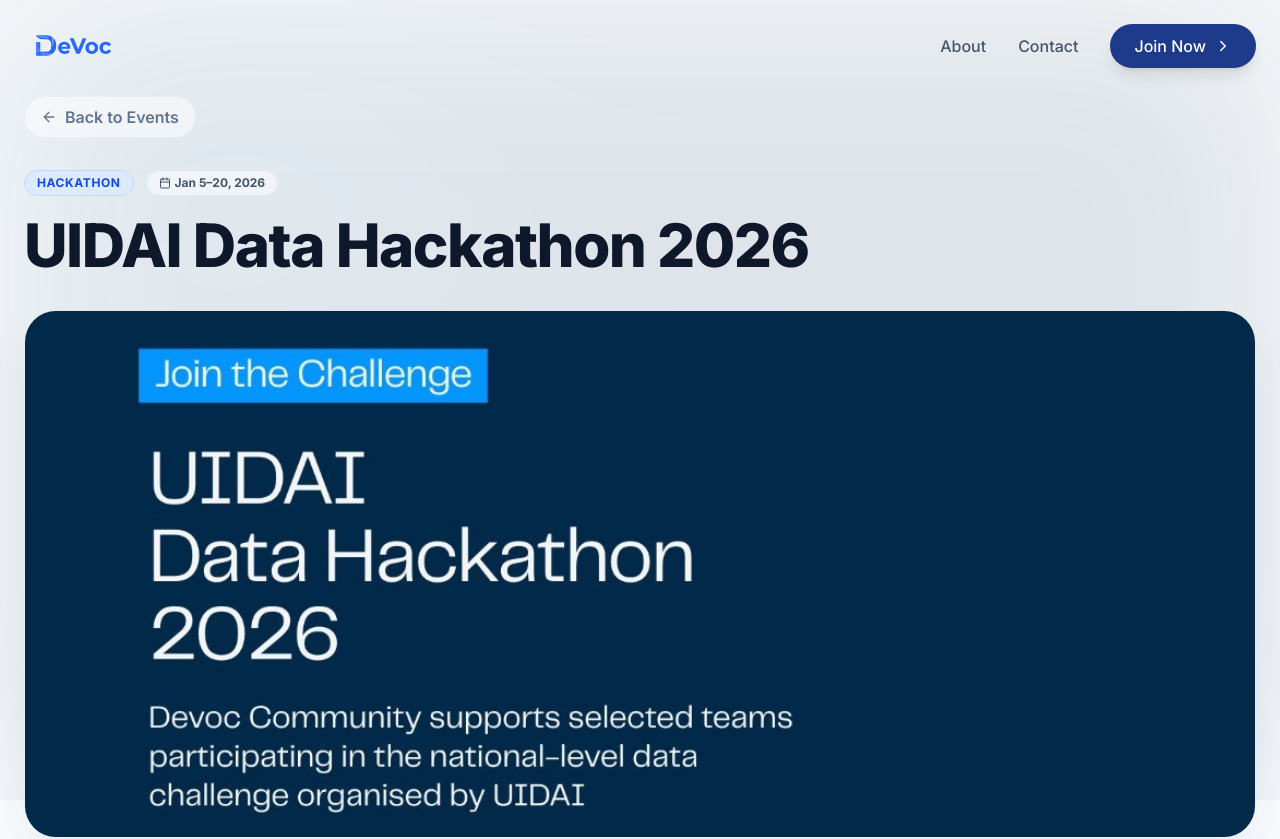
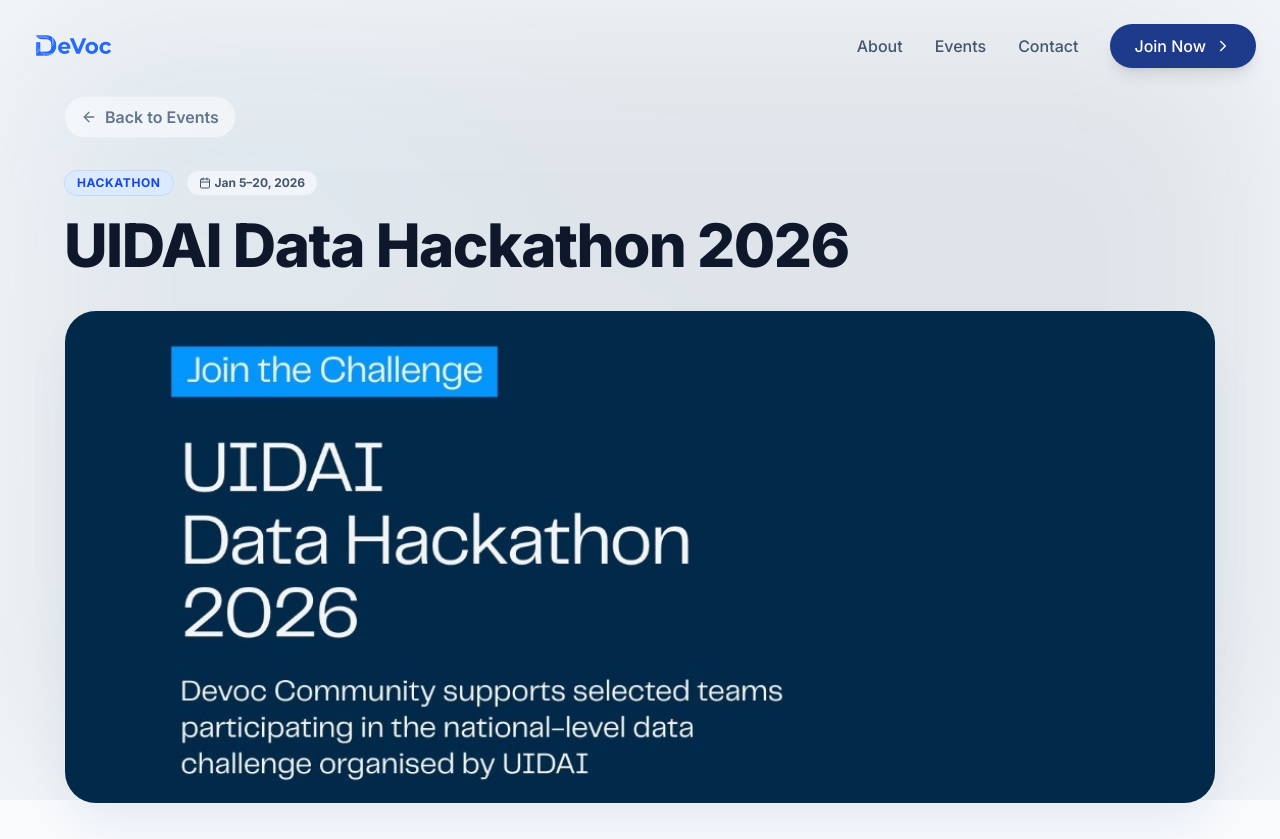
Before and after one commit to jishad-farook-clg/devoc, a Next.js app: page /events/1 in a window 1280 px wide. Shown: the top 839 px of the page. Built offline with nearby package versions, Linux system fonts and the light colour scheme.

Commit message:
style fix

```diff
--- a/app/events/[id]/page.tsx
+++ b/app/events/[id]/page.tsx
@@ -28,7 +28,7 @@
     <div className="min-h-screen bg-slate-50 flex flex-col">
       <Navbar />
 
-      <main className="flex-grow pt-24 pb-16">
+      <main className="flex-grow pt-24 px-10 pb-16">
         {/* AMBIENT BACKGROUND LAYER */}
         <div className="fixed inset-0 z-0 overflow-hidden pointer-events-none">
           <div className="absolute top-0 left-0 w-full h-[800px] opacity-10">
--- a/app/events/page.tsx
+++ b/app/events/page.tsx
@@ -39,7 +39,7 @@
       <Navbar />
 
       <main className="flex-grow">
-        <section className="py-20 md:py-24 relative overflow-hidden">
+        <section className="py-20 px-10 md:py-24 relative overflow-hidden">
 
           {/* Subtle Grid Background */}
           <div className="absolute inset-0 bg-[url('https://grainy-gradients.vercel.app/noise.svg')] opacity-20 mix-blend-soft-light pointer-events-none" />
@@ -51,7 +51,7 @@
             <div className="flex flex-col md:flex-row justify-between items-end mb-10 gap-4">
               <div className="max-w-2xl">
                 <h2 className="text-3xl md:text-4xl font-extrabold text-slate-900 mb-3 tracking-tight">
-                  Where We&apos;ve <span className="text-blue-600">Been</span>
+                  Where We&apos;ve Been
                 </h2>
                 <p className="text-slate-600 text-base md:text-lg">
                   From intense hackathons to casual learning sessions, here is a look back at the events that shaped our community.
--- a/components/Footer.tsx
+++ b/components/Footer.tsx
@@ -44,7 +44,7 @@
                         <h4 className="text-white font-bold mb-6">Company</h4>
                         <ul className="space-y-4">
                             <li>
-                                <Link href={"#about"} className="hover:text-white transition-colors">
+                                <Link href={"/#about"} className="hover:text-white transition-colors">
                                     About Us
                                 </Link>
                             </li>
@@ -59,7 +59,7 @@
                                 </Link>
                             </li>
                             <li>
-                                <Link href={"#home"} className="hover:text-white transition-colors">
+                                <Link href={"/#home"} className="hover:text-white transition-colors">
                                     Terms & Conditions
                                 </Link>
                             </li>
--- a/components/Navbar.tsx
+++ b/components/Navbar.tsx
@@ -42,10 +42,16 @@
                 {/* Desktop Menu */}
                 <div className="hidden md:flex items-center gap-8">
                     <Link
-                        href={"#about"}
+                        href={"/#about"}
                         className="text-slate-600 hover:text-primary transition-colors font-medium"
                         >
                         About
+                    </Link>
+                    <Link
+                        href={"/events"}
+                        className="text-slate-600 hover:text-primary transition-colors font-medium"
+                        >
+                        Events
                     </Link>
                     <Link
                         href={"/contact"}
@@ -78,11 +84,18 @@
                         className="absolute top-full left-0 w-full bg-white shadow-lg border-t border-slate-100 p-6 md:hidden flex flex-col gap-4"
                     >
                             <Link
-                                href={"#about"}
+                                href={"/#about"}
                                 className="text-lg text-slate-700 font-medium py-2 border-b border-slate-50"
                                 onClick={() => setIsOpen(false)}
                             >
                                 About
+                            </Link>
+                            <Link
+                                href={"/events"}
+                                className="text-lg text-slate-700 font-medium py-2 border-b border-slate-50"
+                                onClick={() => setIsOpen(false)}
+                            >
+                                Events
                             </Link>
                             <Link
                                 href={"/contact"}
--- a/components/PastEvents.tsx
+++ b/components/PastEvents.tsx
@@ -28,7 +28,7 @@
 
 export default function PastEvents() {
   return (
-    <section className="py-20 md:py-24 bg-slate-50 relative overflow-hidden">
+    <section className="py-20 px-10 md:py-24 bg-slate-50 relative overflow-hidden">
       {/* Subtle Grid Background */}
       <div className="absolute inset-0 bg-[url('https://grainy-gradients.vercel.app/noise.svg')] opacity-20 mix-blend-soft-light pointer-events-none" />
       <div className="absolute top-0 left-0 w-full h-px bg-gradient-to-r from-transparent via-slate-300 to-transparent" />
```
